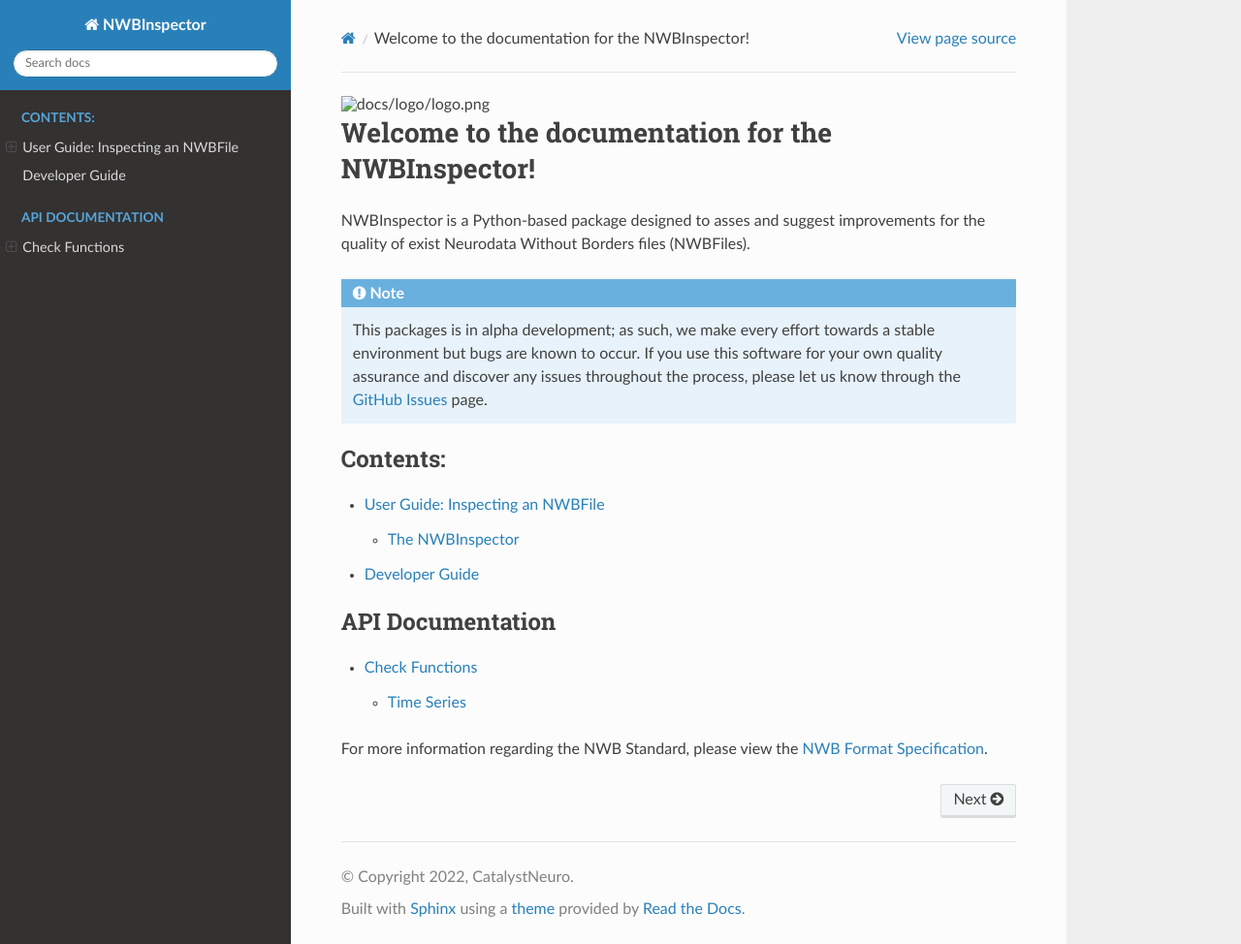
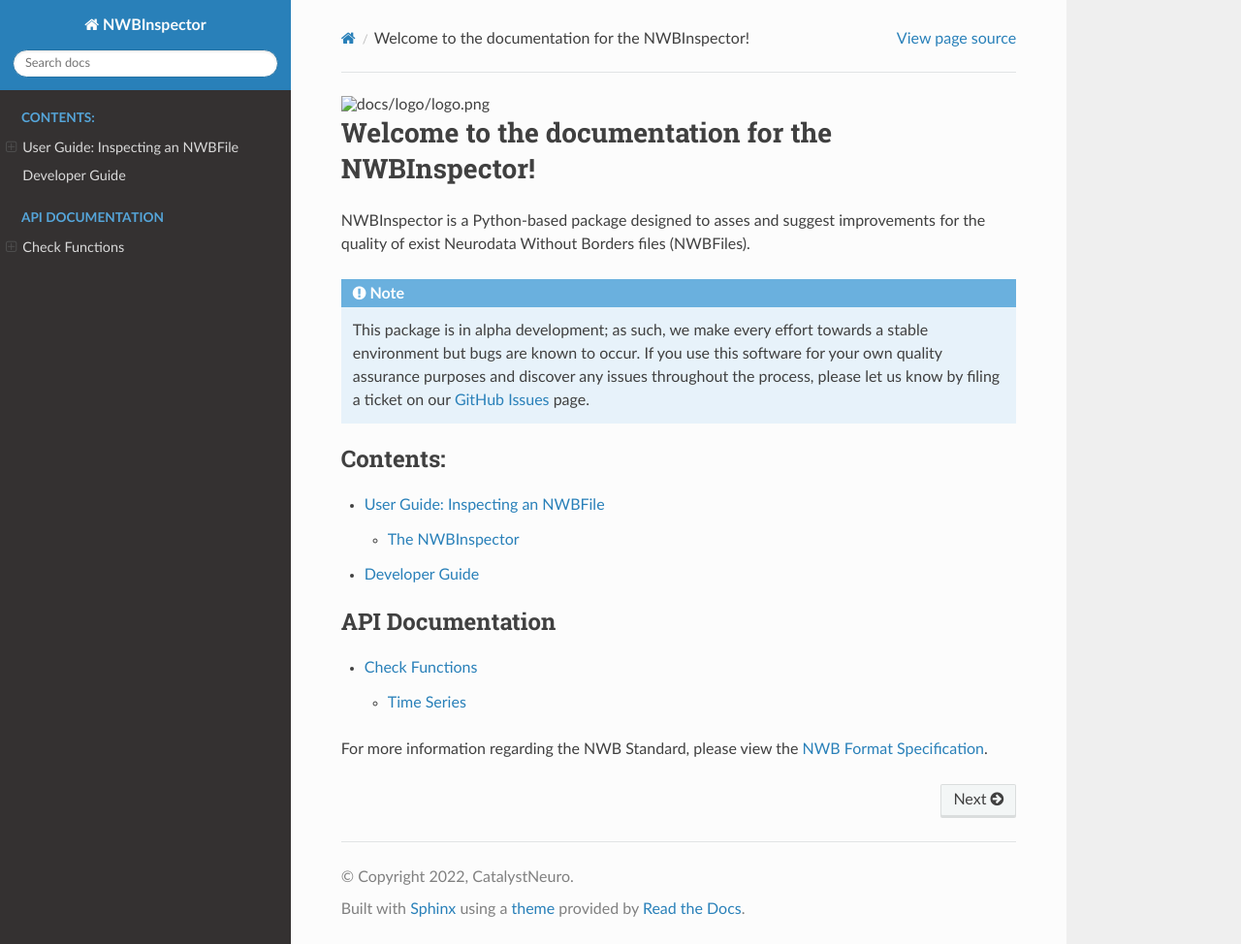
Before and after one commit to NeurodataWithoutBorders/nwbinspector, a Sphinx documentation site: the page built from docs/index.rst, in a window 1280 px wide and 974 px high. Shown: the whole window at 97% size. Built offline with Sphinx 7.4.7 and the Read the Docs theme 2.0.0, drawn with Linux system fonts in a browser that asks for light colours; pages that are not in the unit, such as notebooks, are missing from menus.

Commit message:
Update index.rst

```diff
--- a/docs/index.rst
+++ b/docs/index.rst
@@ -12,10 +12,11 @@ NWBInspector is a Python-based package designed to asses and suggest improvement
 
 .. note::
 
-    This packages is in alpha development; as such, we make every effort towards
+    This package is in alpha development; as such, we make every effort towards
     a stable environment but bugs are known to occur. If you use this software
-    for your own quality assurance and discover any issues throughout the process, please let us know through
-    the `GitHub Issues <https://github.com/NeurodatWithoutBorders/nwbinspector/issues>`_ page.
+    for your own quality assurance purposes and discover any issues throughout
+    the process, please let us know by filing a ticket on our
+    `GitHub Issues <https://github.com/NeurodatWithoutBorders/nwbinspector/issues>`_ page.
 
 .. toctree::
    :maxdepth: 2
```
